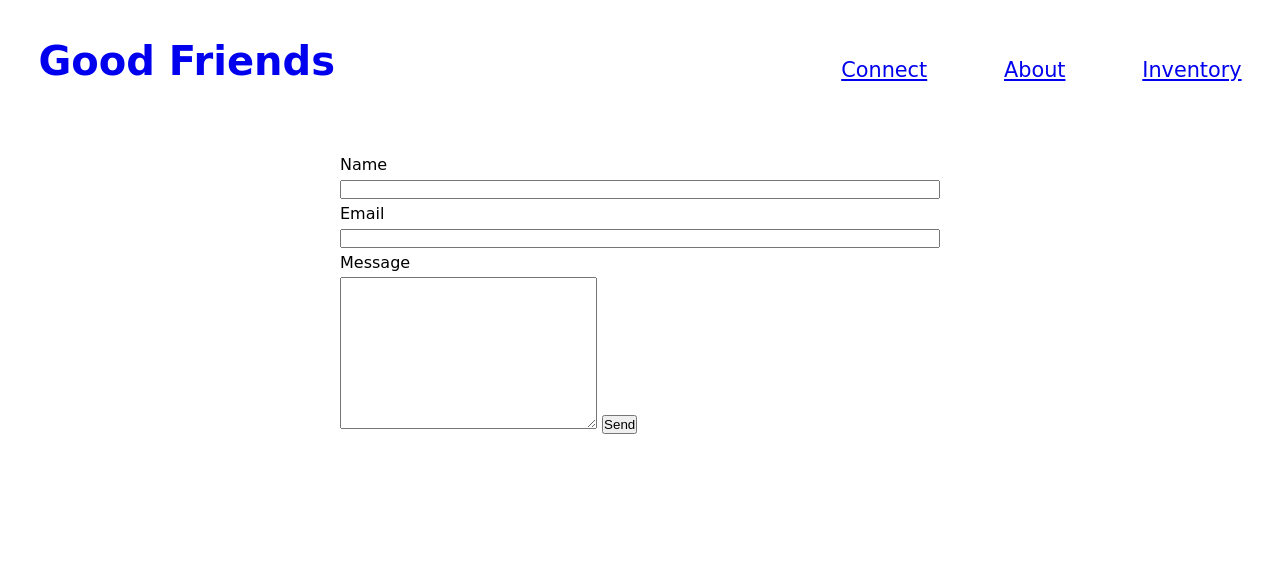
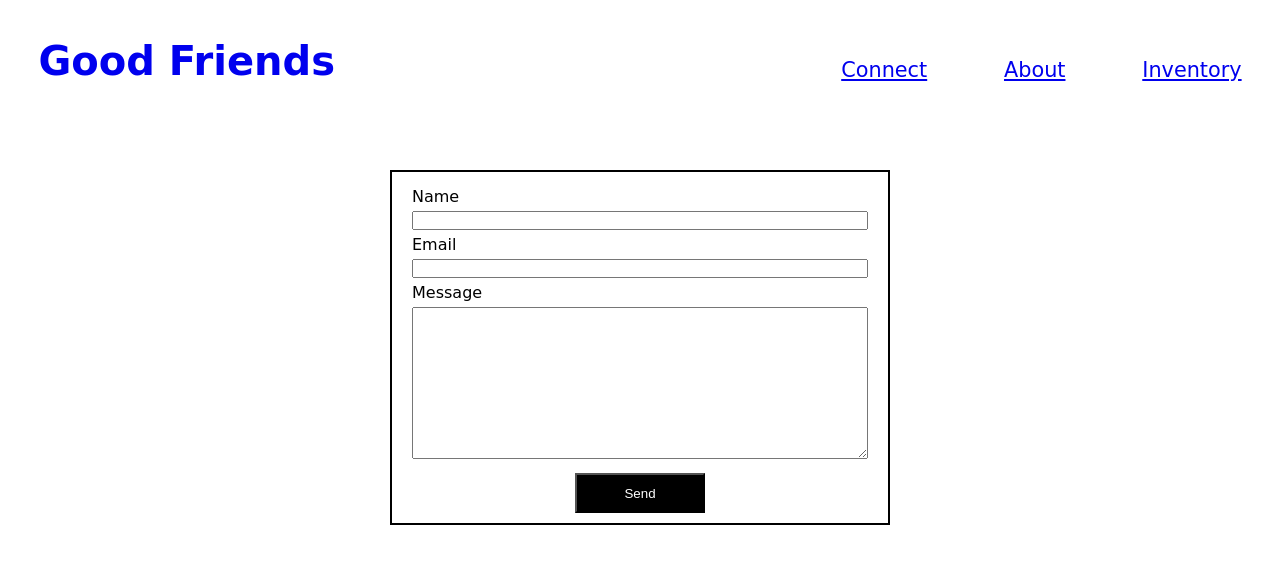
Before and after one commit to Code-Institute-Submissions/Togothor-Good-Friends, a plain HTML site: page connect.html in a window 1280 px wide. Drawn offline with Linux system fonts and the light colour scheme; a web font is replaced by a local one.

Commit message:
add styling to form

```diff
--- a/assets/css/style.css
+++ b/assets/css/style.css
@@ -189,13 +189,15 @@ th, td {
 
 form {
     width: 90%;
-    max-width: 600px;
-    height: 400px;
+    max-width: 500px;
     margin-left: auto;
     margin-right: auto;
+    border: 2px solid black;
+    margin-top: 20px;
+    padding: 10px 20px;
 }
 
-input {
+input, textarea {
     width: 100%;
 
 }
@@ -205,6 +207,21 @@ label {
     margin: 5px auto;
 }
 
+label, input, button {
+    display: block;
+}
+
+button {
+    width: 130px;
+    height: 40px;
+    background-color: black;
+    color: white;
+    font: bold 1rem;
+    margin-left: auto;
+    margin-right: auto;
+    margin-top: 10px;
+}
+
 @media screen and (max-width: 840px;) {
 
 
--- a/connect.html
+++ b/connect.html
@@ -31,7 +31,7 @@
 
 
     </header>
-
+    <div id="form">
     <form method="POST" action="https://formdump.codeinstitute.net ">
         <label for="name">Name</label>
         <input type="text" name="name" id="name" required>
@@ -40,7 +40,7 @@
         <label for="message">Message</label>
         <textarea name="message" id="textarea" cols="30" rows="10"></textarea>
         <button>Send</button>
-
+    </div>
 
     </form>
 
```
